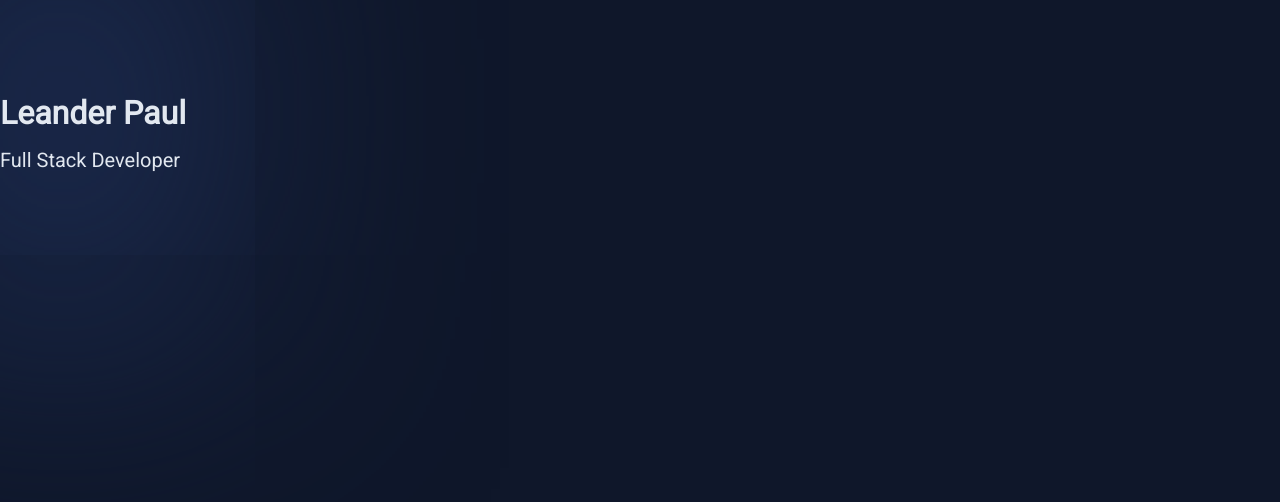
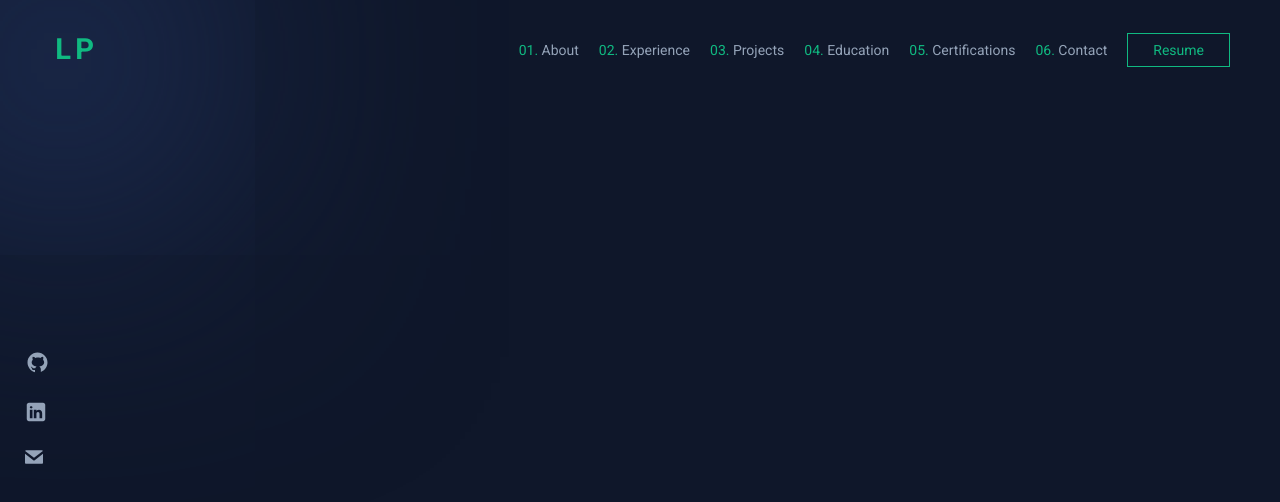
Before and after one commit to leanderpaul/leanderpaul.github.io, a Vue app: page / in a window 1280 px wide. Shown: the top 502 px of the page. Built offline with nearby package versions, Linux system fonts and the light colour scheme.

Commit message:
feat: navbar

```diff
--- a/index.html
+++ b/index.html
@@ -10,7 +10,7 @@
     <link rel="icon" href="/favicon.ico" />
     <link rel="preconnect" href="https://fonts.googleapis.com" />
     <link rel="preconnect" href="https://fonts.gstatic.com" crossorigin />
-    <link href="https://fonts.googleapis.com/css2?family=Roboto&display=swap" rel="stylesheet" />
+    <link href="https://fonts.googleapis.com/css2?family=Roboto:wght@400;700&display=swap" rel="stylesheet" />
 
     <title>Leander Paul</title>
   </head>
--- a/src/App.vue
+++ b/src/App.vue
@@ -1,34 +1,53 @@
+<script lang="ts" setup>
+import CursorHighligher from './components/cursor-highlighter.component.vue';
+import Navbar from './components/navbar.component.vue';
+</script>
+
 <template>
-  <div id="app" @mousemove="updateCursor">
-    <div id="cursor" :style="cursorStyle"></div>
-    <div class="container">
-      <h1>Leander Paul</h1>
-      <div class="font-larger">Full Stack Developer</div>
-    </div>
-  </div>
+  <CursorHighligher />
+  <Navbar />
+  <div class="container"></div>
 </template>
+<style scoped>
+.container {
+  position: relative;
+  z-index: 2;
+  margin: auto;
+  padding-top: 70px;
+}
 
-<script lang="ts">
-export default {
-  data() {
-    return {
-      cursor: { x: 0, y: 0 }
-    }
-  },
+section {
+  height: 100%;
+  display: flex;
+  flex-direction: column;
+  justify-content: space-between;
+}
 
-  computed: {
-    cursorStyle() {
-      return {
-        left: `${this.cursor.x}px`,
-        top: `${this.cursor.y}px`
-      }
-    }
-  },
+.container > * {
+  flex: 1;
+}
 
-  methods: {
-    updateCursor(event: MouseEvent) {
-      this.cursor = { x: event.clientX, y: event.clientY }
-    }
+@media (min-width: 640px) {
+  .container {
+    max-width: 640px;
   }
 }
-</script>
+
+@media (min-width: 720px) {
+  .container {
+    max-width: 720px;
+  }
+}
+
+@media (min-width: 768px) {
+  .container {
+    max-width: 768px;
+  }
+}
+
+@media (min-width: 1024px) {
+  .container {
+    max-width: 1024px;
+  }
+}
+</style>
--- a/src/assets/main.css
+++ b/src/assets/main.css
@@ -1,78 +1,43 @@
 :root {
   --background-default: #0f172a;
   --text-default: #94a3b8;
-  --text-ligher: #e2e8f0;
+  --text-lighter: #e2e8f0;
 
   --color-primary: #10b981;
 }
 
 html,
-body {
-  line-height: 26px;
+body,
+#app {
   font-size: 16px;
   background-color: var(--background-default);
   color: var(--text-default);
   font-family: 'Roboto', sans-serif;
   margin: 0;
+  height: 100%;
 }
 
-#cursor {
-  box-shadow: 0 0 250px 250px #1b294b;
-  position: absolute;
-  pointer-events: none;
-  z-index: 1;
-}
-
-#app {
-  width: 100vw;
-  height: 100vh;
-  position: relative;
-}
-
-.container {
-  position: relative;
-  margin: 100px auto;
-  z-index: 2;
-  width: 100%;
+h1,
+h2,
+h3,
+h4,
+h5,
+h6 {
+  margin: 0;
 }
 
 h1,
 h2,
 .text-light {
-  color: var(--text-ligher);
+  color: var(--text-lighter);
 }
 
 .font-larger {
-  color: var(--text-ligher);
+  color: var(--text-lighter);
   font-size: 20px;
+  letter-spacing: 1px;
 }
 
-@media (min-width: 640px) {
-  .container {
-    max-width: 640px;
-  }
+.flex {
+  display: flex;
 }
-
-@media (min-width: 720px) {
-  .container {
-    max-width: 720px;
-  }
-}
-
-@media (min-width: 768px) {
-  .container {
-    max-width: 768px;
-  }
-}
-
-@media (min-width: 1024px) {
-  .container {
-    max-width: 1024px;
-  }
-}
-
-@media (min-width: 1280px) {
-  .container {
-    max-width: 1280px;
-  }
-}
--- /dev/null
+++ b/src/components/cursor-highlighter.component.vue
@@ -0,0 +1,22 @@
+<script setup lang="ts">
+import { reactive, onMounted, computed } from 'vue';
+
+const mousePosition = reactive({ x: 0, y: 0 });
+const cursorStyle = computed(() => ({ left: `${mousePosition.x}px`, top: `${mousePosition.y}px` }));
+const handleMouseMove = (event: MouseEvent) => ((mousePosition.x = event.clientX), (mousePosition.y = event.clientY));
+
+onMounted(() => window.addEventListener('mousemove', handleMouseMove));
+</script>
+
+<template>
+  <div :style="cursorStyle"></div>
+</template>
+
+<style scoped>
+div {
+  box-shadow: 0 0 250px 250px #1b294b;
+  position: absolute;
+  pointer-events: none;
+  z-index: 1;
+}
+</style>
--- /dev/null
+++ b/src/components/navbar.component.vue
@@ -0,0 +1,152 @@
+<script lang="ts" setup>
+import { onMounted, ref } from 'vue';
+
+const isNavBorder = ref(window.scrollY > 0);
+onMounted(() => window.addEventListener('scroll', () => (isNavBorder.value = window.scrollY > 0)));
+</script>
+<template>
+  <nav :class="{ bordered: isNavBorder }">
+    <a href="/">
+      <svg width="50" height="50" viewBox="0 0 24 24">
+        <text x="2.5" y="17">LP</text>
+      </svg>
+    </a>
+    <ol>
+      <li>
+        <a href="#about">About</a>
+      </li>
+      <li>
+        <a href="#experience">Experience</a>
+      </li>
+      <li>
+        <a href="#experience">Projects</a>
+      </li>
+      <li>
+        <a href="#experience">Education</a>
+      </li>
+      <li>
+        <a href="#experience">Certifications</a>
+      </li>
+      <li>
+        <a href="#experience">Contact</a>
+      </li>
+      <a class="btn" href="/resume.pdf" target="_blank">Resume</a>
+    </ol>
+  </nav>
+  <section>
+    <a href="https://github.com/leanderpaul" target="_blank">
+      <svg width="25" height="25" viewBox="0 0 30 30">
+        <path
+          d="M15,3C8.373,3,3,8.373,3,15c0,5.623,3.872,10.328,9.092,11.63C12.036,26.468,12,26.28,12,26.047v-2.051 c-0.487,0-1.303,0-1.508,0c-0.821,0-1.551-0.353-1.905-1.009c-0.393-0.729-0.461-1.844-1.435-2.526 c-0.289-0.227-0.069-0.486,0.264-0.451c0.615,0.174,1.125,0.596,1.605,1.222c0.478,0.627,0.703,0.769,1.596,0.769 c0.433,0,1.081-0.025,1.691-0.121c0.328-0.833,0.895-1.6,1.588-1.962c-3.996-0.411-5.903-2.399-5.903-5.098 c0-1.162,0.495-2.286,1.336-3.233C9.053,10.647,8.706,8.73,9.435,8c1.798,0,2.885,1.166,3.146,1.481C13.477,9.174,14.461,9,15.495,9 c1.036,0,2.024,0.174,2.922,0.483C18.675,9.17,19.763,8,21.565,8c0.732,0.731,0.381,2.656,0.102,3.594 c0.836,0.945,1.328,2.066,1.328,3.226c0,2.697-1.904,4.684-5.894,5.097C18.199,20.49,19,22.1,19,23.313v2.734 c0,0.104-0.023,0.179-0.035,0.268C23.641,24.676,27,20.236,27,15C27,8.373,21.627,3,15,3z"
+        ></path>
+      </svg>
+    </a>
+    <a href="https://linkedin.com/in/leander-paul" target="_blank">
+      <svg width="22" height="22" viewBox="0 0 50 50">
+        <path
+          d="M41,4H9C6.24,4,4,6.24,4,9v32c0,2.76,2.24,5,5,5h32c2.76,0,5-2.24,5-5V9C46,6.24,43.76,4,41,4z M17,20v19h-6V20H17z M11,14.47c0-1.4,1.2-2.47,3-2.47s2.93,1.07,3,2.47c0,1.4-1.12,2.53-3,2.53C12.2,17,11,15.87,11,14.47z M39,39h-6c0,0,0-9.26,0-10 c0-2-1-4-3.5-4.04h-0.08C27,24.96,26,27.02,26,29c0,0.91,0,10,0,10h-6V20h6v2.56c0,0,1.93-2.56,5.81-2.56 c3.97,0,7.19,2.73,7.19,8.26V39z"
+        ></path>
+      </svg>
+    </a>
+    <a href="mailto:leanderpaul97@gmail.com">
+      <svg width="18" height="18" viewBox="0 0 64 64">
+        <path d="M32,34.934L63.617,10.34C62.984,8.965,61.613,8,60,8H4c-1.613,0-2.984,0.965-3.617,2.34L32,34.934z"></path>
+        <path
+          d="M34.457,43.156C33.734,43.719,32.867,44,32,44s-1.734-0.281-2.457-0.844L0,20.18V52c0,2.211,1.789,4,4,4h56 c2.211,0,4-1.789,4-4V20.18L34.457,43.156z"
+        ></path>
+      </svg>
+    </a>
+  </section>
+</template>
+<style scoped>
+nav {
+  position: fixed;
+  display: flex;
+  justify-content: space-between;
+  align-items: center;
+  padding: 0px 50px;
+  width: calc(100% - 100px);
+  height: 100px;
+  z-index: 10;
+  font-size: 14px;
+  transition: height 0.2s;
+}
+
+nav.bordered {
+  height: 70px;
+  background-color: var(--background-default);
+}
+
+section {
+  position: fixed;
+  display: flex;
+  top: calc(50% - 50px);
+  height: 120px;
+  padding: 0px 25px;
+  flex-direction: column;
+  justify-content: space-between;
+  z-index: 10;
+}
+
+svg {
+  fill: var(--color-primary);
+}
+
+section svg {
+  fill: var(--text-default);
+}
+
+text {
+  font-weight: 700;
+  letter-spacing: 2px;
+  font-size: 14px;
+}
+
+section svg:hover {
+  cursor: pointer;
+  fill: var(--text-lighter);
+}
+
+ol {
+  display: flex;
+  align-items: center;
+  list-style: none;
+}
+
+li {
+  margin: 0px 10px;
+  counter-increment: item 1;
+}
+
+li a::before {
+  content: '0' counter(item) '. ';
+  color: var(--color-primary);
+}
+
+a {
+  text-decoration: none;
+  color: var(--text-default);
+}
+
+a:hover {
+  color: var(--color-primary);
+}
+
+.btn {
+  margin-left: 10px;
+  cursor: pointer;
+  padding: 8px 25px;
+  font-size: inherit;
+  display: inline-block;
+  font-weight: 500;
+  background-color: inherit;
+  border: 1px solid var(--color-primary);
+  overflow: hidden;
+  color: var(--color-primary);
+}
+
+.btn:hover {
+  color: var(--background-default);
+  background-color: var(--color-primary);
+}
+</style>
```
Also changed, not shown: src/data.ts (added, +109 -0 lines), public/me.jpeg (added), 1 other file (tests, documents, lock files or other folders).
